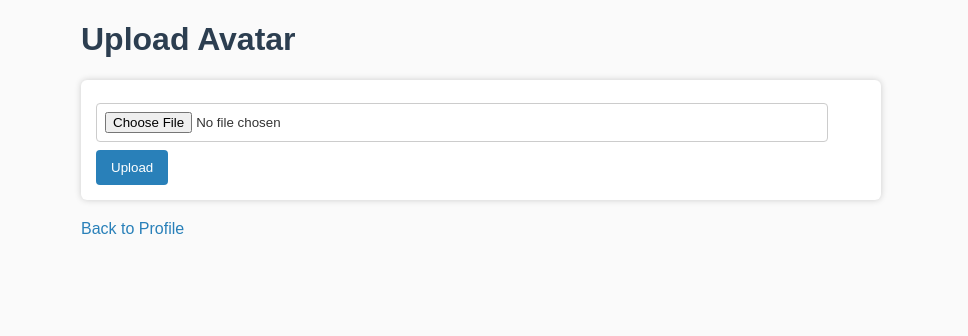
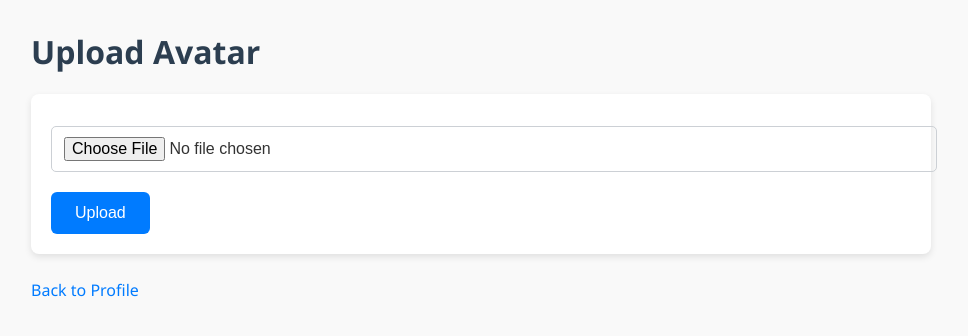
Before and after one commit to Yashaswini-M-4305/MyJournalProject, a Flask app: page /edit_username in a window 1280 px wide. Shown: the top 336 px of the page, without its empty margins (159-1127 px from the left). Run offline with Flask 3, Linux system fonts and the light colour scheme; a user stored in the database is signed in.

Commit message:
updating css

```diff
--- a/static/styles.css
+++ b/static/styles.css
@@ -1,71 +1,89 @@
 body {
-    font-family: Arial, sans-serif;
-    margin: 20px auto;
-    max-width: 800px;
-    background: #fafafa;
+    font-family: 'Segoe UI', Tahoma, Geneva, Verdana, sans-serif;
+    max-width: 900px;
+    margin: 30px auto;
+    background: #f9f9f9;
     color: #333;
-  }
+    padding: 0 15px;
+}
 
 h1, h2, h3 {
     color: #2c3e50;
 }
 
 a {
-    color: #2980b9;
+    color: #007bff;
     text-decoration: none;
 }
 
 a:hover {
+    color: #0056b3;
     text-decoration: underline;
 }
 
 form {
-    margin-bottom: 20px;
-    background: #fff;
-    padding: 15px;
-    border-radius: 6px;
-    box-shadow: 0 0 6px #ccc;
+    background: white;
+    padding: 20px;
+    margin-bottom: 25px;
+    border-radius: 8px;
+    box-shadow: 0 3px 7px rgba(0,0,0,0.1);
 }
 
-input[type=text], input[type=number], input[type=password], input[type=file] {
-    width: 95%;
-    padding: 8px;
-    margin: 8px 0;
-    box-sizing: border-box;
-    border: 1px solid #ccc;
-    border-radius: 4px;
+input[type="text"],
+input[type="password"],
+input[type="number"],
+input[type="file"] {
+    display: block;
+    width: 100%;
+    margin: 12px 0 20px 0;
+    padding: 10px 12px;
+    border: 1px solid #ccd0d5;
+    border-radius: 5px;
+    font-size: 16px;
 }
 
 button {
-    background-color: #2980b9;
+    background-color: #007bff;
+    border: none;
     color: white;
-    padding: 10px 15px;
-    border: none;
-    border-radius: 4px;
+    padding: 12px 24px;
+    border-radius: 6px;
+    font-size: 16px;
     cursor: pointer;
+    transition: background-color 0.3s ease;
 }
 
 button:hover {
-    background-color: #3498db;
+    background-color: #0056b3;
 }
 
 ul {
-    list-style-type: none;
-    padding: 0;
+    list-style: none;
+    padding-left: 0;
 }
 
-li {
+ul li {
     background: white;
-    margin-bottom: 8px;
-    padding: 10px;
-    border-radius: 4px;
-    box-shadow: 0 0 3px #ddd;
+    padding: 12px 15px;
+    margin-bottom: 10px;
+    border-radius: 8px;
+    box-shadow: 0 2px 5px rgba(0,0,0,0.07);
 }
 
 .flash {
-    background: #f0ad4e;
-    color: black;
-    padding: 10px;
-    margin-bottom: 15px;
-    border-radius: 4px;
+    background: #f6c23e;
+    color: #856404;
+    padding: 10px 20px;
+    margin-bottom: 20px;
+    border-radius: 5px;
+    font-weight: 600;
 }
+
+nav {
+    margin-bottom: 20px;
+}
+
+nav a {
+    margin-right: 15px;
+    font-weight: 600;
+}
--- a/templates/change_password.html
+++ b/templates/change_password.html
@@ -3,6 +3,7 @@
 <head>
     <title>Change Password</title>
     <link rel="stylesheet" href="{{ url_for('static', filename='styles.css') }}">
+
 </head>
 <body>
     <h1>Change Password</h1>
--- a/templates/confirm_delete_account.html
+++ b/templates/confirm_delete_account.html
@@ -1,6 +1,8 @@
 <!DOCTYPE html>
 <html>
-<head><title>Delete Account</title></head>
+<head><title>Delete Account</title>
+<link rel="stylesheet" href="{{ url_for('static', filename='styles.css') }}">
+</head>
 <body>
   <h1>Delete Account</h1>
   <p>This will permanently delete your account and all your data. Are you sure?</p>
--- a/templates/edit_username.html
+++ b/templates/edit_username.html
@@ -1,6 +1,8 @@
 <!DOCTYPE html>
 <html>
-<head><title>Upload Avatar</title></head>
+<head><title>Upload Avatar</title>
+<link rel="stylesheet" href="{{ url_for('static', filename='styles.css') }}">
+</head>
 <body>
   <h1>Upload Avatar</h1>
   {% with messages = get_flashed_messages() %}
--- a/templates/register.html
+++ b/templates/register.html
@@ -2,6 +2,8 @@
 <html>
 <head>
     <title>Register</title>
+    <link rel="stylesheet" href="{{ url_for('static', filename='styles.css') }}">
+
 </head>
 <body>
     <h2>Register</h2>
--- a/templates/upload_avatar.html
+++ b/templates/upload_avatar.html
@@ -1,6 +1,8 @@
 <!DOCTYPE html>
 <html>
-<head><title>Upload Avatar</title></head>
+<head><title>Upload Avatar</title>
+<link rel="stylesheet" href="{{ url_for('static', filename='styles.css') }}">
+</head>
 <body>
   <h1>Upload Avatar</h1>
   {% with messages = get_flashed_messages() %}
```
